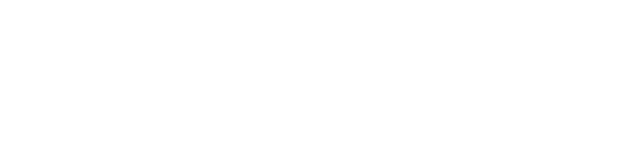
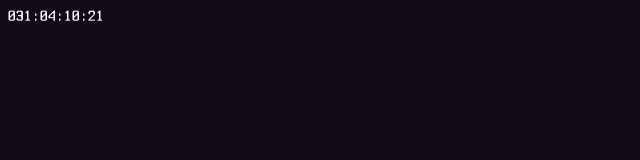
Before and after one commit to byemc/niko-omg-lol, a plain HTML site: page countdown.html in a window 1280 px wide. Shown: the whole page, without its empty margins (0-640 px from the left). Drawn offline with Linux system fonts and the light colour scheme.

Commit message:
somebody that you used to know

```diff
--- a/countdown.html
+++ b/countdown.html
@@ -5,13 +5,76 @@
     <meta http-equiv="X-UA-Compatible" content="IE=edge">
     <meta name="viewport" content="width=device-width, initial-scale=1.0">
     <title>Countdown</title>
+    <link rel="stylesheet" href="./styling.css">
 </head>
 <body>
     <!-- This page counts down until OneShot: World Machine edition is released -->
 
+    <div id="nixie">
+        <span id="count_days">000</span>:<span id="count_hours">00</span>:<span id="count_mins">00</span>:<span id="count_secs">00</span>
+    </div>
+
     <script>
-        let releaseTime = 1663804800; // In the future it might be cool to let you put reminders?
-        var currentTime = new Date
+        let releaseTime = new Date("September 22, 2022 00:00"); // In the future it might be cool to let you put reminders?
+        let timer = document.getElementById("nixie")
+
+        class Countdown {
+            constructor(time) {
+                time /= 1000
+                this.days    = Math.floor(((time/60)/60)/24);
+                let dayo     = (((time/60)/60)/24)-this.days;
+                this.hours   = Math.floor((dayo)*24);
+                let hro      = (dayo*24)-this.hours;
+                this.minutes = Math.floor((hro)*60);
+                let minover  = (hro*60)-this.minutes;
+                this.seconds = Math.floor(minover*60)
+            }
+        }
+
+        const updateShit = () => {
+            var currentTime = new Date(Date.now());
+            var timeUntilWM = releaseTime-currentTime;
+
+            return new Countdown(timeUntilWM)
+
+        }
+
+        console.log(updateShit())
+
+        setInterval(() => {
+            currentTime = new Date(Date.now());
+            let timeLeft = updateShit();
+
+            // add leading zeros to the day until it's 3 digits long
+            if (timeLeft.days < 10) {
+                timeLeft.days = "00" + timeLeft.days;
+            } else if (timeLeft.days < 100) {
+                timeLeft.days = "0" + timeLeft.days;
+            }
+
+            // add leading zeros to the hours until it's 2 digits long
+            if (timeLeft.hours < 10) {
+                timeLeft.hours = "0" + timeLeft.hours;
+            }
+
+            // add leading zeros to the minutes until it's 2 digits long
+            if (timeLeft.minutes < 10) {
+                timeLeft.minutes = "0" + timeLeft.minutes;
+            }
+
+            // add leading zeros to the seconds until it's 2 digits long
+            if (timeLeft.seconds < 10) {
+                timeLeft.seconds = "0" + timeLeft.seconds;
+            }
+
+
+
+            document.getElementById("count_days").innerText = timeLeft.days;
+            document.getElementById("count_hours").innerText = timeLeft.hours;
+            document.getElementById("count_mins").innerText = timeLeft.minutes;
+            document.getElementById("count_secs").innerText = timeLeft.seconds;
+
+        }, 1000)
 
     </script>
 </body>
```
